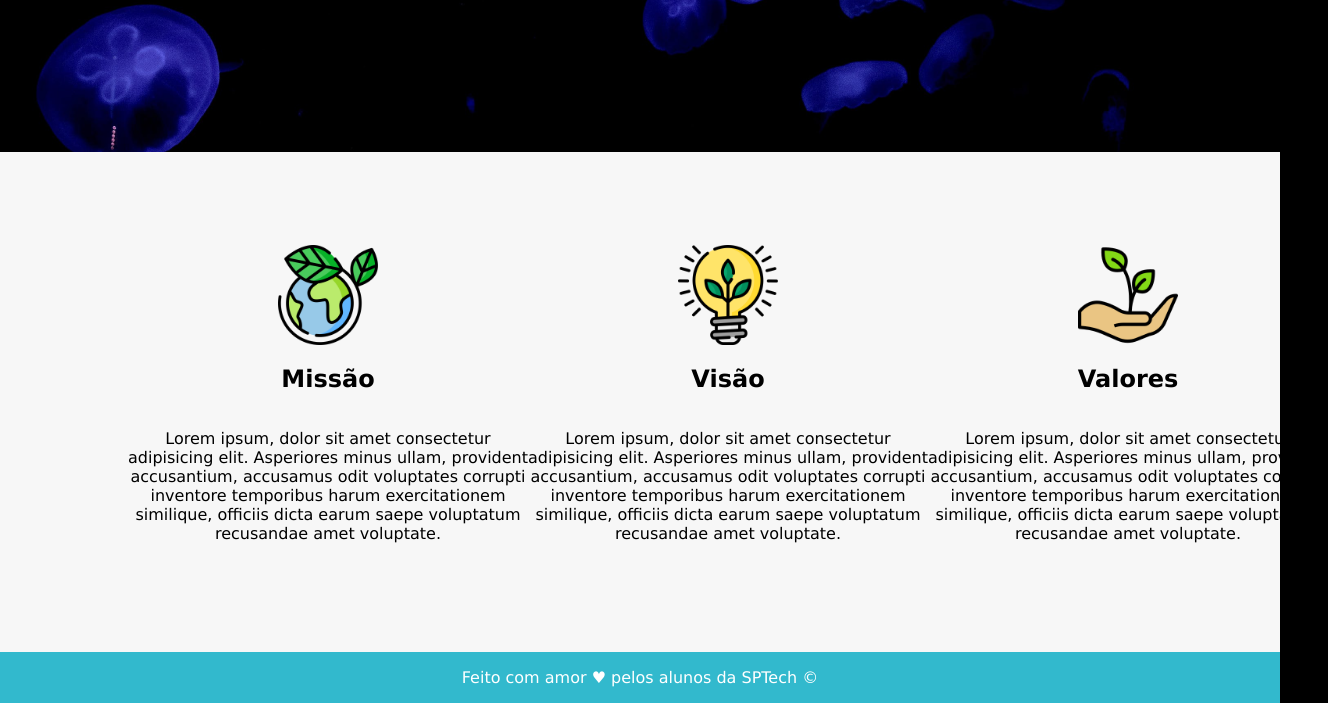
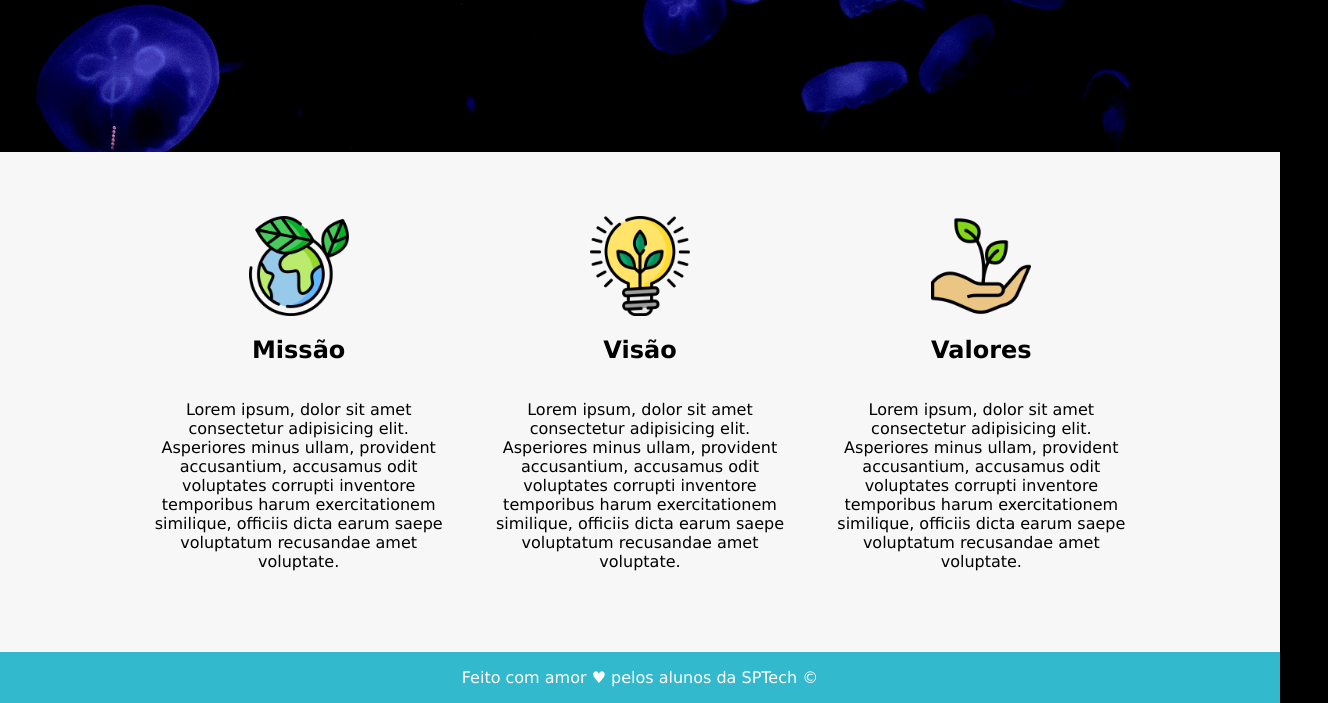
Before and after one commit to Yuri-m-rocha/aquatech, a plain HTML site: page index.html in a window 1280 px wide. Shown: the part 432-1135 px from the top of the page, 1328 px wide, since content can reach past the window. Drawn offline with Linux system fonts and the light colour scheme.

Commit message:
alteração CSS

```diff
--- a/style.css
+++ b/style.css
@@ -37,6 +37,7 @@ body {
     width: 80%;
     margin: auto;
     display: flex;
+    justify-content: space-around;
 }
 
 .header .container{
@@ -91,7 +92,7 @@ body {
 }
 
 .social .container .box p {
-    width: 400px;
+    width: 300px;
 
 }
 
```
